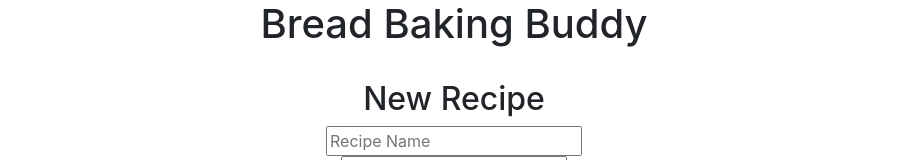
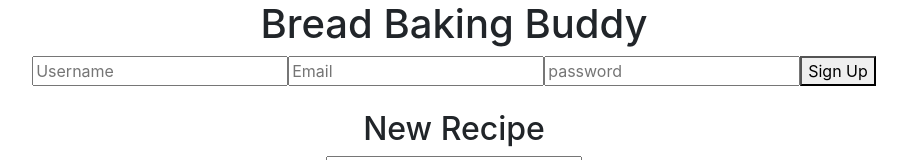
Before and after one commit to joshua-agee/BreadBakingBuddy, a React (Create React App) app: page / in a window 1280 px wide. Shown: the top 160 px of the page, without its empty margins (186-1093 px from the left). Built offline with nearby package versions, Linux system fonts and the light colour scheme; no server answers.

Commit message:
basic login working

```diff
--- a/src/App.js
+++ b/src/App.js
@@ -9,9 +9,9 @@ function App() {
   const baseURL = process.env.REACT_APP_API_URL
 
   const [recipes, setRecipes] = useState([]);
+  const [user, setUser] = useState({loggedIn: false, username: "", email: "", password: ""});
 
-  function fetchRecipes () {
-
+  const fetchRecipes = () => {
     fetch(baseURL+"recipes/", {
       method: "GET",
       headers: {
@@ -38,11 +38,57 @@ function App() {
     return () => {
     }
   }, [])
-
+  const handleChange = (e) => {
+    const { name, value } = e.target;
+    const newUserInfo = {...user}
+    newUserInfo[name] = value
+    setUser(newUserInfo)
+  }
+  const handleSubmit = (e) => {
+    e.preventDefault()
+    fetch(baseURL+"user/register", {
+      method: "POST",
+      headers: {
+        "Content-Type": "application/json"
+      },
+      body: JSON.stringify({
+        username: user.username,
+        email: user.email,
+        password: user.password
+      })
+    }).then((res) => res.json())
+    .then((resJson)=>{
+      console.log(resJson);
+    })
+  }
   return (
     <div className="App">
       <Container>
       <h1>Bread Baking Buddy</h1>
+      <div className="login">
+        <form>
+          <input
+            name="username"
+            placeholder="Username"
+            value={user.username}
+            onChange={(e)=>handleChange(e)}
+            />
+          <input
+            name="email"
+            placeholder="Email"
+            value={user.email}
+            onChange={(e)=>handleChange(e)}
+            />
+          <input
+            name="password"
+            placeholder="password"
+            value={user.password}
+            onChange={(e)=>handleChange(e)}
+            type="password"
+          />
+          <button onClick={handleSubmit}>Sign Up</button>
+        </form>
+      </div>
       <br></br>
       <NewRecipeForm />
       <ul>
--- a/src/components/NewRecipeForm.jsx
+++ b/src/components/NewRecipeForm.jsx
@@ -53,7 +53,7 @@ function NewRecipeForm() {
 
     const handleSubmit = () =>{
         // event.preventDefault();
-        fetch(baseURL + "recipes/", {
+        fetch(baseURL + "recipes", {
             method:"POST",
             headers: {
                 "Content-Type": "application/json"
```
